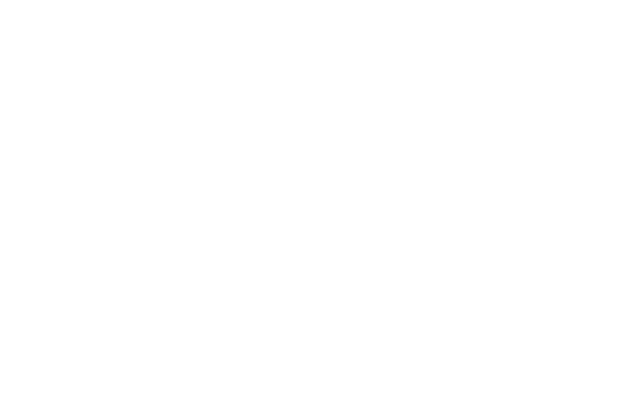
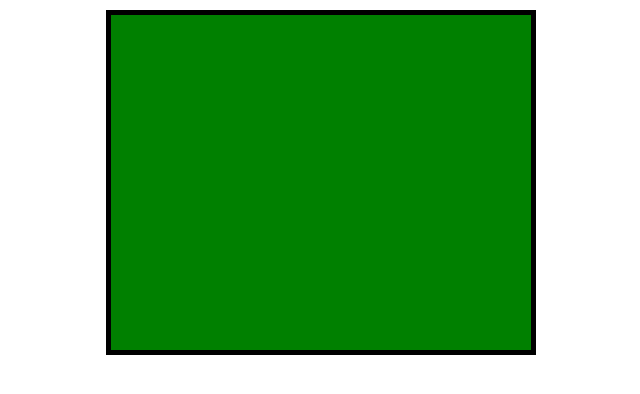
Before and after one commit to jonmeidell/Basic-Portfolio, a plain HTML site: page contact.html in a window 1280 px wide. Shown: the whole page, without its empty margins (2-642 px from the left). Drawn offline with Linux system fonts and the light colour scheme.

Commit message:
working on index and contact

```diff
--- /dev/null
+++ b/assets/css/contact_style.css
@@ -0,0 +1,11 @@
+#box {
+    background-color: green;
+    width: 400px;
+    height: 300px;
+    margin: 10px 10px 30px 100px;
+    color: blue;
+    padding: 25px 10px 10px 10px;
+    border-style: solid;
+    border-width: 5px;
+    border-color: black;
+}
--- a/assets/css/style.css
+++ b/assets/css/style.css
@@ -1,3 +1,14 @@
+head {
+    font-family: "Georgia";
+}
+
+
 body {
-    background-image:url"../assets/images/977940_10152854814960525_1733946503_o[1].jpg";>
-  }
+    background-image:"./assets/images/977940_10152854814960525_1733946503_o[1].jpg";>
+
+}
+
+h3 {
+    color: #4aaaa5;
+
+}
--- a/contact.html
+++ b/contact.html
@@ -0,0 +1,10 @@
+<!DOCTYPE html>
+<html lang="en,pt">
+
+    <link rel="stylesheet" type="text/css" href="./assets/css/contact_style.css">
+<body>
+    <div id="box">
+
+    </div>
+
+</body>
```
Also changed, not shown: index.html (+4 -4 lines).
